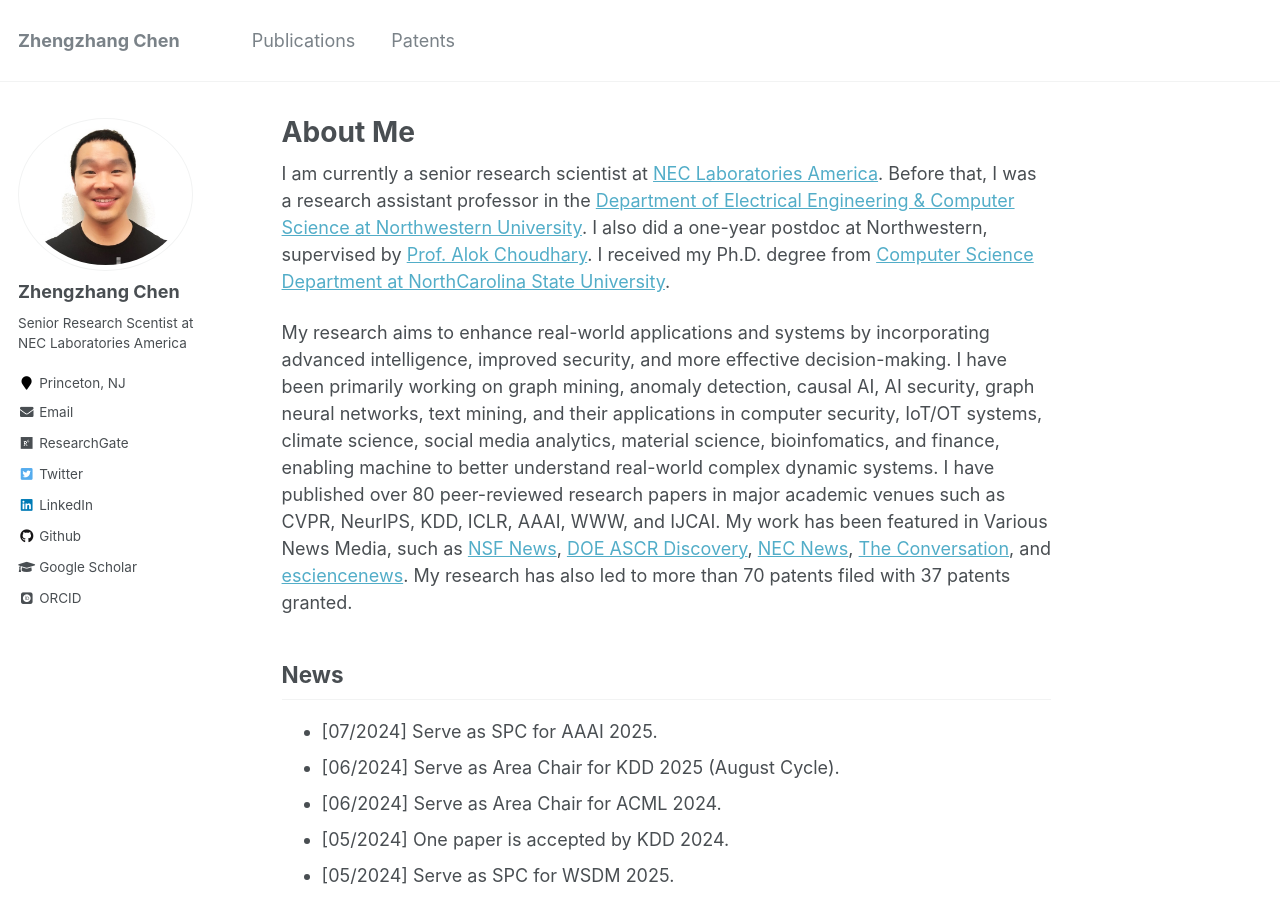
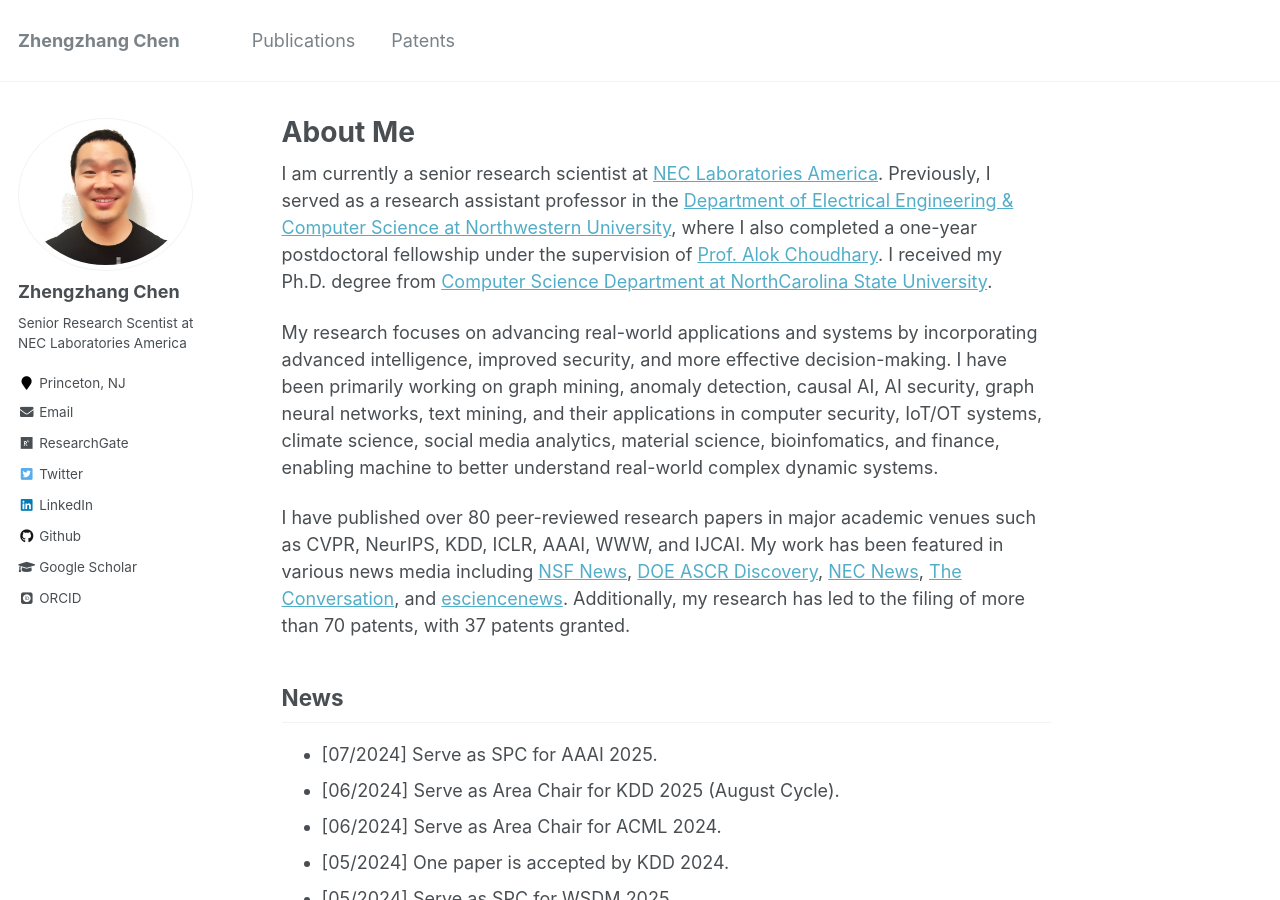
Before and after one commit to zhengzhangchen/zhengzhangchen.github.io, a Jekyll site: the page built from _pages/about.md, in a window 1280 px wide and 900 px high. Built offline with Jekyll 4.4.1, drawn with Linux system fonts in a browser that asks for light colours; some web fonts are replaced.

Commit message:
Update about.md

```diff
--- a/_pages/about.md
+++ b/_pages/about.md
@@ -9,9 +9,11 @@ redirect_from:
 ---
 
 
-I am currently a senior research scientist at [NEC Laboratories America](https://www.nec-labs.com/research/data-science-system-security/people/zhengzhang-chen/). Before that, I was a research assistant professor in the [Department of Electrical Engineering & Computer Science at Northwestern University](http://cucis.ece.northwestern.edu/members/zzc472/). I also did a one-year postdoc at Northwestern, supervised by [Prof. Alok Choudhary](http://www.eecs.northwestern.edu/~choudhar/). I received my Ph.D. degree from [Computer Science Department at NorthCarolina State University](https://www.csc.ncsu.edu/).
+I am currently a senior research scientist at [NEC Laboratories America](https://www.nec-labs.com/research/data-science-system-security/people/zhengzhang-chen/). Previously, I served as a research assistant professor in the [Department of Electrical Engineering & Computer Science at Northwestern University](http://cucis.ece.northwestern.edu/members/zzc472/), where I also completed a one-year postdoctoral fellowship under the supervision of [Prof. Alok Choudhary](http://www.eecs.northwestern.edu/~choudhar/). I received my Ph.D. degree from [Computer Science Department at NorthCarolina State University](https://www.csc.ncsu.edu/).
 
-My research aims to enhance real-world applications and systems by incorporating advanced intelligence, improved security, and more effective decision-making. I have been primarily working on graph mining, anomaly detection, causal AI, AI security, graph neural networks, text mining, and their applications in computer security, IoT/OT systems, climate science, social media analytics, material science, bioinfomatics, and finance, enabling machine to better understand real-world complex dynamic systems. I have published over 80 peer-reviewed research papers in major academic venues such as CVPR, NeurIPS, KDD, ICLR, AAAI, WWW, and IJCAI. My work has been featured in Various News Media, such as [NSF News](https://www.nsf.gov/news/news_summ.jsp?cntn_id=125500&org=GEO&from=news), [DOE ASCR Discovery](https://ascr-discovery.science.doe.gov/2012/06/storm-tracking/), [NEC News](https://jpn.nec.com/press/201907/20190708_02.html), [The Conversation](https://theconversation.com/new-hurricane-detection-method-increases-predictability-9537), and [esciencenews](https://esciencenews.com/sources/physorg/2012/09/11/researchers.devise.more.accurate.method.predicting.hurricane.activity). My research has also led to more than 70 patents filed with 37 patents granted.
+My research focuses on advancing real-world applications and systems by incorporating advanced intelligence, improved security, and more effective decision-making. I have been primarily working on graph mining, anomaly detection, causal AI, AI security, graph neural networks, text mining, and their applications in computer security, IoT/OT systems, climate science, social media analytics, material science, bioinfomatics, and finance, enabling machine to better understand real-world complex dynamic systems.
+
+I have published over 80 peer-reviewed research papers in major academic venues such as CVPR, NeurIPS, KDD, ICLR, AAAI, WWW, and IJCAI. My work has been featured in various news media including [NSF News](https://www.nsf.gov/news/news_summ.jsp?cntn_id=125500&org=GEO&from=news), [DOE ASCR Discovery](https://ascr-discovery.science.doe.gov/2012/06/storm-tracking/), [NEC News](https://jpn.nec.com/press/201907/20190708_02.html), [The Conversation](https://theconversation.com/new-hurricane-detection-method-increases-predictability-9537), and [esciencenews](https://esciencenews.com/sources/physorg/2012/09/11/researchers.devise.more.accurate.method.predicting.hurricane.activity). Additionally, my research has led to the filing of more than 70 patents, with 37 patents granted.
 
 
 News
```
